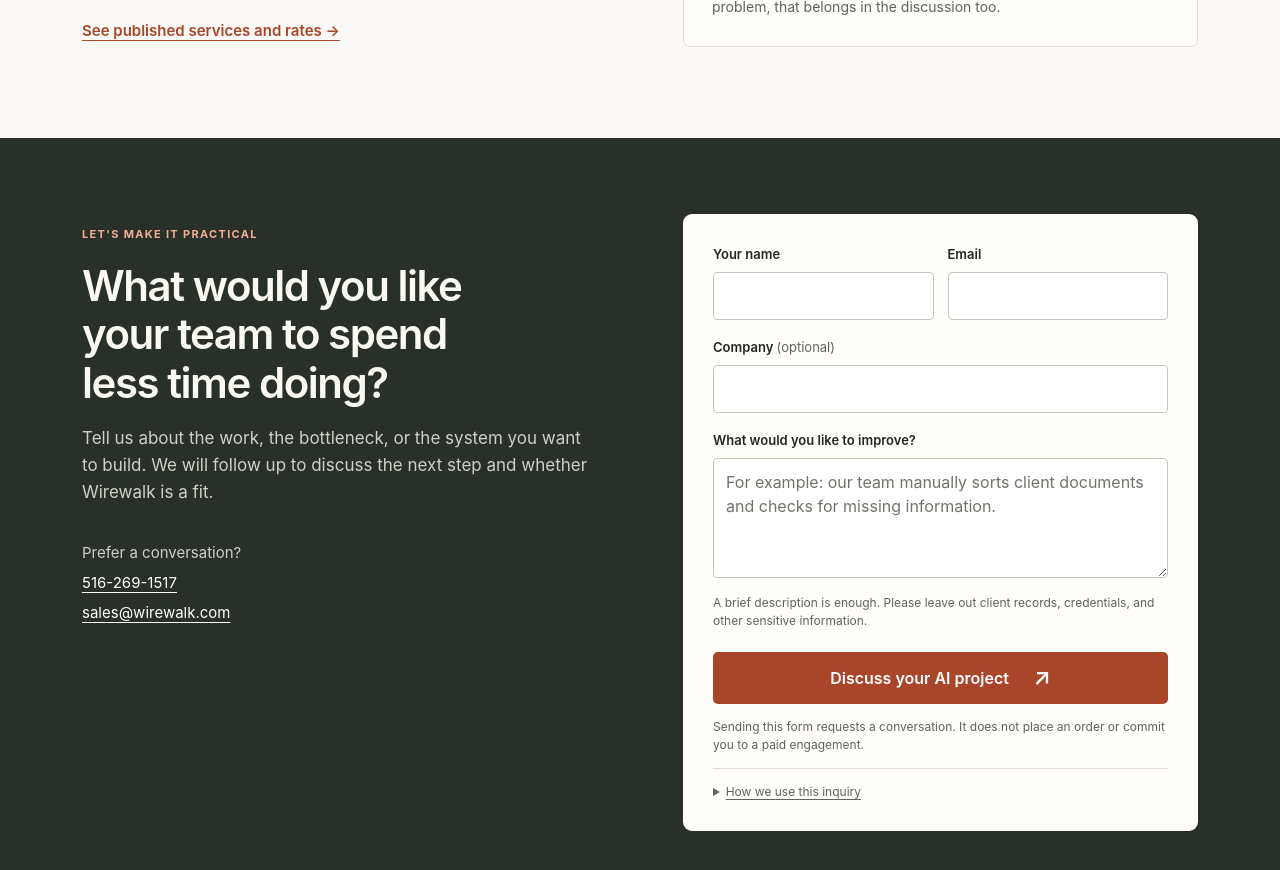
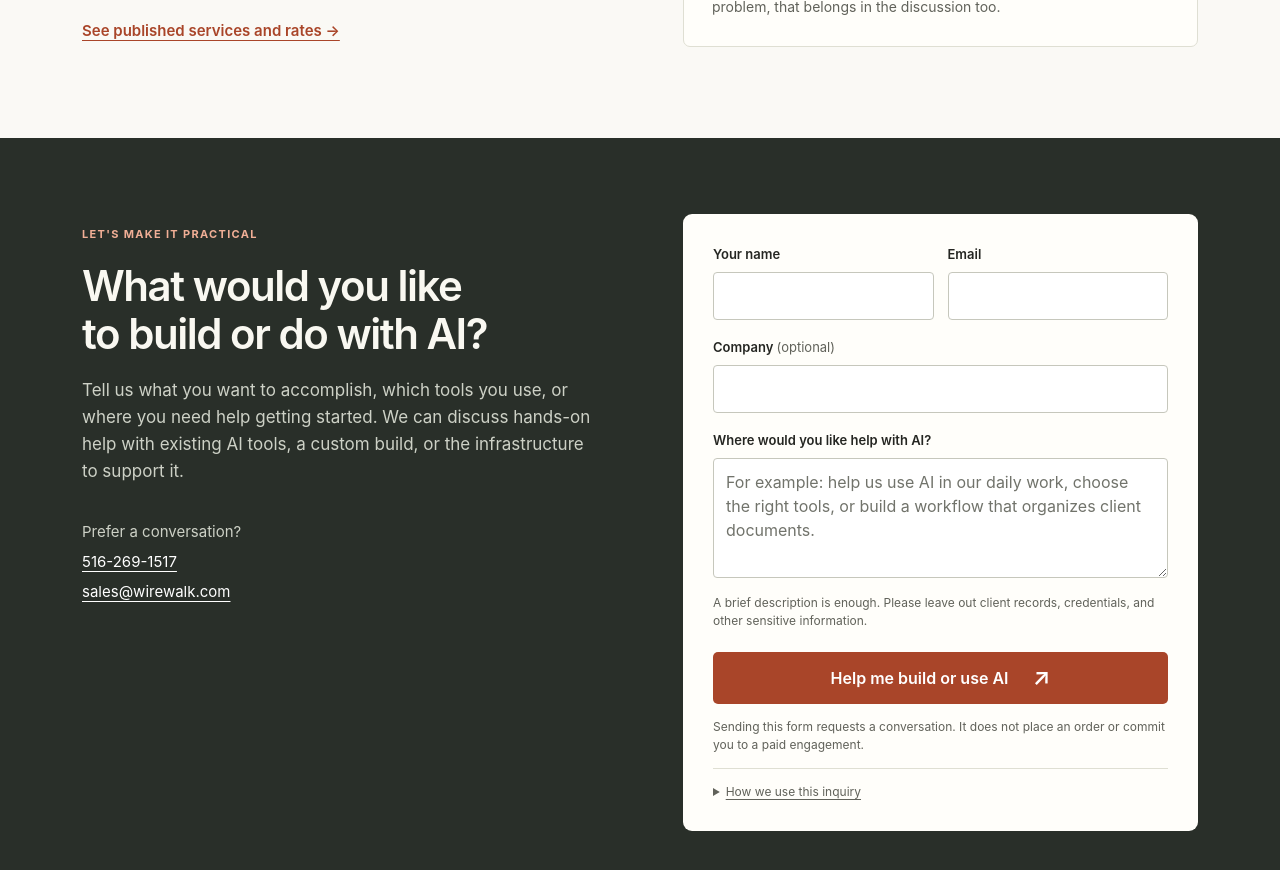
Before and after one commit to wirewalktech/AI-Extension, a Jekyll site: the page built from ai-for-business.html, in a window 1280 px wide and 900 px high, scrolled down 2273 px. Shown: the top 870 px of the window. Built offline with Jekyll 4.4.1, drawn with Linux system fonts in a browser that asks for light colours; some of the changed text lies outside the part shown.

Commit message:
Welcome help building or using AI on campaign landing page

```diff
--- a/ai-for-business.html
+++ b/ai-for-business.html
@@ -1,7 +1,7 @@
 ---
 permalink: /ai-for-business/
 title: Practical AI adoption for your business
-description: Practical AI adoption, workflow automation and private infrastructure for your business.
+description: Help choosing and using AI tools, building custom workflows, and setting up the infrastructure behind them.
 ---
 <!doctype html>
 <html lang="en">
@@ -9,12 +9,12 @@ description: Practical AI adoption, workflow automation and private infrastructu
 <meta charset="utf-8">
 <meta name="viewport" content="width=device-width,initial-scale=1">
 <title>Put AI to work in your business — Wirewalk AI</title>
-<meta name="description" content="Practical AI adoption, workflow automation and private infrastructure. Choose a useful first project, connect it to your systems, and give your team control.">
+<meta name="description" content="Get help choosing and using AI tools, building custom workflows, and setting up the infrastructure behind them. Start with a practical next step.">
 <link rel="canonical" href="{{ '/ai-for-business/' | absolute_url }}">
 <meta property="og:type" content="website">
 <meta property="og:site_name" content="Wirewalk AI">
 <meta property="og:title" content="Put AI to work in your business — Wirewalk AI">
-<meta property="og:description" content="From a useful first application to the infrastructure that supports it. Discuss your project with Wirewalk.">
+<meta property="og:description" content="Get help using existing AI tools or building a custom solution for your business. Find a practical next step with Wirewalk.">
 <meta property="og:url" content="{{ '/ai-for-business/' | absolute_url }}">
 <meta property="og:image" content="{{ '/assets/og.png' | absolute_url }}">
 <meta name="twitter:card" content="summary_large_image">
@@ -34,9 +34,9 @@ description: Practical AI adoption, workflow automation and private infrastructu
   <div class="hero-copy">
     <p class="eyebrow">AI adoption + infrastructure</p>
     <h1 id="hero-title">Put AI to work<br>in your business.</h1>
-    <p class="lead">With the infrastructure to support it.</p>
-    <p class="intro">Turn a useful idea into a system your team can actually use. We help you choose the right first project, connect it to your work, and keep people in control.</p>
-    <a class="button primary" href="#project">Discuss your AI project <span aria-hidden="true">↗</span></a>
+    <p class="lead">Choose the right tools. Learn to use them. Build what you need.</p>
+    <p class="intro">Whether you are getting started with AI, want more from the tools you already use, or need a custom solution, we can help. Start with a real task and a practical next step.</p>
+    <a class="button primary" href="#project">Help me build or use AI <span aria-hidden="true">↗</span></a>
     <p class="hero-note">A clear scope, an agreed price, and a practical next step.</p>
   </div>
   <aside class="workflow" aria-labelledby="workflow-title">
@@ -72,7 +72,7 @@ description: Practical AI adoption, workflow automation and private infrastructu
   <div class="fit-note"><h3>A good first conversation starts with:</h3><ul><li>A task your team repeats.</li><li>The tools and information it uses.</li><li>What a better result would look like.</li></ul><p>No finished AI strategy needed. If a simpler change would solve the problem, that belongs in the discussion too.</p></div>
 </section>
 <section class="project section" id="project" aria-labelledby="project-title"><div class="wrap project-grid">
-  <div class="project-copy"><p class="eyebrow">Let's make it practical</p><h2 id="project-title">What would you like your team to spend less time doing?</h2><p>Tell us about the work, the bottleneck, or the system you want to build. We will follow up to discuss the next step and whether Wirewalk is a fit.</p><p class="direct-contact">Prefer a conversation?<br><a href="tel:+15162691517">516-269-1517</a><br><a href="mailto:sales@wirewalk.com">sales@wirewalk.com</a></p></div>
+  <div class="project-copy"><p class="eyebrow">Let's make it practical</p><h2 id="project-title">What would you like to build or do with AI?</h2><p>Tell us what you want to accomplish, which tools you use, or where you need help getting started. We can discuss hands-on help with existing AI tools, a custom build, or the infrastructure to support it.</p><p class="direct-contact">Prefer a conversation?<br><a href="tel:+15162691517">516-269-1517</a><br><a href="mailto:sales@wirewalk.com">sales@wirewalk.com</a></p></div>
   <form class="project-form" action="https://wirewalk-portal.wirewalk-upload.workers.dev/api/enquiry" method="POST">
     <input type="hidden" name="_subject" value="Wirewalk AI — AI adoption project inquiry">
     <input type="hidden" name="_next" value="{{ '/ai-for-business/thanks/' | absolute_url }}">
@@ -87,9 +87,9 @@ description: Practical AI adoption, workflow automation and private infrastructu
     <div class="honeypot" aria-hidden="true"><label>Leave this field empty<input type="text" name="_honey" tabindex="-1" autocomplete="off"></label></div>
     <div class="form-row"><div><label for="project-name">Your name</label><input id="project-name" name="name" autocomplete="name" required maxlength="160"></div><div><label for="project-email">Email</label><input id="project-email" name="email" type="email" autocomplete="email" required maxlength="254"></div></div>
     <label for="project-company">Company <span class="optional">(optional)</span></label><input id="project-company" name="organization" autocomplete="organization" maxlength="200">
-    <label for="project-message">What would you like to improve?</label><textarea id="project-message" name="message" rows="4" maxlength="4000" required aria-describedby="message-help" placeholder="For example: our team manually sorts client documents and checks for missing information."></textarea>
+    <label for="project-message">Where would you like help with AI?</label><textarea id="project-message" name="message" rows="4" maxlength="4000" required aria-describedby="message-help" placeholder="For example: help us use AI in our daily work, choose the right tools, or build a workflow that organizes client documents."></textarea>
     <p class="field-help" id="message-help">A brief description is enough. Please leave out client records, credentials, and other sensitive information.</p>
-    <button class="button primary" type="submit">Discuss your AI project <span aria-hidden="true">↗</span></button>
+    <button class="button primary" type="submit">Help me build or use AI <span aria-hidden="true">↗</span></button>
     <p class="form-note">Sending this form requests a conversation. It does not place an order or commit you to a paid engagement.</p>
     <details class="data-note"><summary>How we use this inquiry</summary><p>We store your submission in our inquiry system and use the details to respond. If you arrived through a campaign link, its source is included with the inquiry so we can understand which advertising brings relevant requests. This page uses no advertising pixel or tracking cookies.</p></details>
   </form>
```
